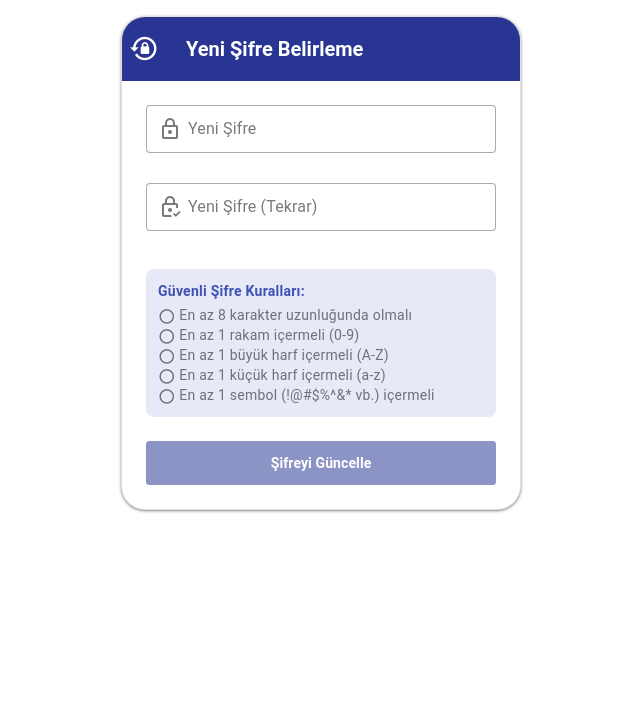
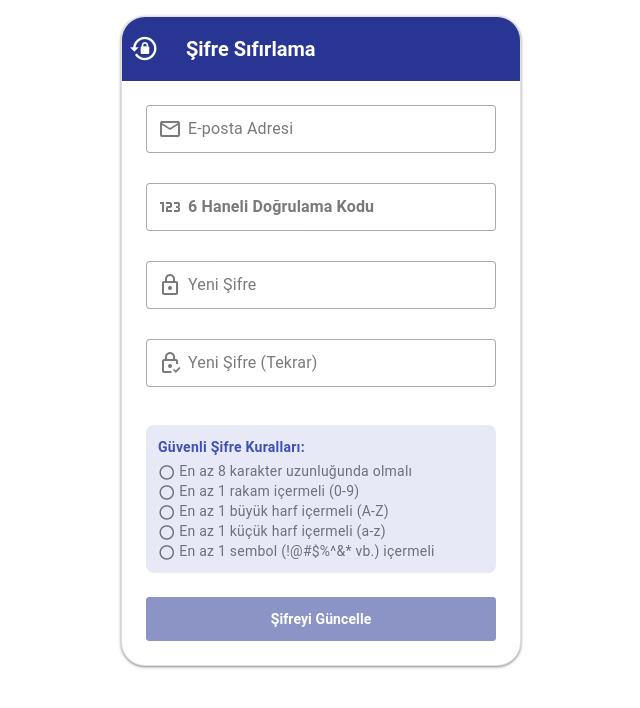
Before and after one commit to bernakalkann/task-project, a Vue app in the folder frontend/: page /reset-password in a window 1280 px wide. Shown: the top 708 px of the page, without its empty margins (319-959 px from the left). Built offline with nearby package versions, Linux system fonts and the light colour scheme.

Commit message:
feat: ResetPassword.vue ekranı 6 haneli OTP koda uyumlu hale getirildi

```diff
--- a/frontend/src/views/ResetPassword.vue
+++ b/frontend/src/views/ResetPassword.vue
@@ -5,7 +5,7 @@
         <v-card class="elevation-12 rounded-xl border">
           <v-toolbar color="indigo-darken-3" dark flat class="px-2">
             <v-icon icon="mdi-lock-reset" class="mr-2" size="large"></v-icon>
-            <v-toolbar-title class="font-weight-bold">Yeni Şifre Belirleme</v-toolbar-title>
+            <v-toolbar-title class="font-weight-bold">Şifre Sıfırlama</v-toolbar-title>
           </v-toolbar>
 
           <v-card-text class="pa-6">
@@ -17,6 +17,30 @@
             </v-alert>
 
             <v-form v-if="!successMessage" @submit.prevent="submitReset">
+              <v-text-field
+                v-model="email"
+                label="E-posta Adresi"
+                prepend-inner-icon="mdi-email-outline"
+                type="email"
+                variant="outlined"
+                density="comfortable"
+                class="mb-2"
+                :rules="[v => !!v || 'E-posta zorunludur']"
+              />
+
+              <v-text-field
+                v-model="resetCode"
+                label="6 Haneli Doğrulama Kodu"
+                prepend-inner-icon="mdi-numeric"
+                type="text"
+                maxlength="6"
+                placeholder="123456"
+                variant="outlined"
+                density="comfortable"
+                class="mb-2 font-weight-bold text-center"
+                :rules="[v => (v && v.length === 6) || '6 haneli kod zorunludur']"
+              />
+
               <v-text-field
                 v-model="newPassword"
                 label="Yeni Şifre"
@@ -91,12 +115,13 @@
 
 <script setup>
 import { ref, computed } from 'vue'
-import { useRoute, useRouter } from 'vue-router'
+import { useRouter } from 'vue-router'
 import api from '../api'
 
-const route = useRoute()
 const router = useRouter()
 
+const email = ref('')
+const resetCode = ref('')
 const newPassword = ref('')
 const confirmPassword = ref('')
 const errorMessage = ref('')
@@ -116,6 +141,8 @@ const rulesStatus = computed(() => {
 
 const isFormValid = computed(() => {
   return (
+    email.value.length > 0 &&
+    resetCode.value.length === 6 &&
     rulesStatus.value.length &&
     rulesStatus.value.digit &&
     rulesStatus.value.upper &&
@@ -129,25 +156,17 @@ const submitReset = async () => {
   errorMessage.value = ''
   successMessage.value = ''
 
-  const uid = route.query.uid
-  const token = route.query.token
-
-  if (!uid || !token) {
-    errorMessage.value = 'Geçersiz şifre sıfırlama bağlantısı. Bağlantıyı tekrar e-postanızdan kontrol ediniz.'
-    return
-  }
-
   loading.value = true
   try {
     const response = await api.post('reset-password/', {
-      uid,
-      token,
+      email: email.value,
+      reset_code: resetCode.value,
       new_password: newPassword.value
     })
     successMessage.value = response.data.message || 'Şifreniz başarıyla güncellendi!'
     setTimeout(() => {
       router.push('/login')
-    }, 2500)
+    }, 2000)
   } catch (err) {
     if (err.response && err.response.data && err.response.data.detail) {
       errorMessage.value = err.response.data.detail
```
